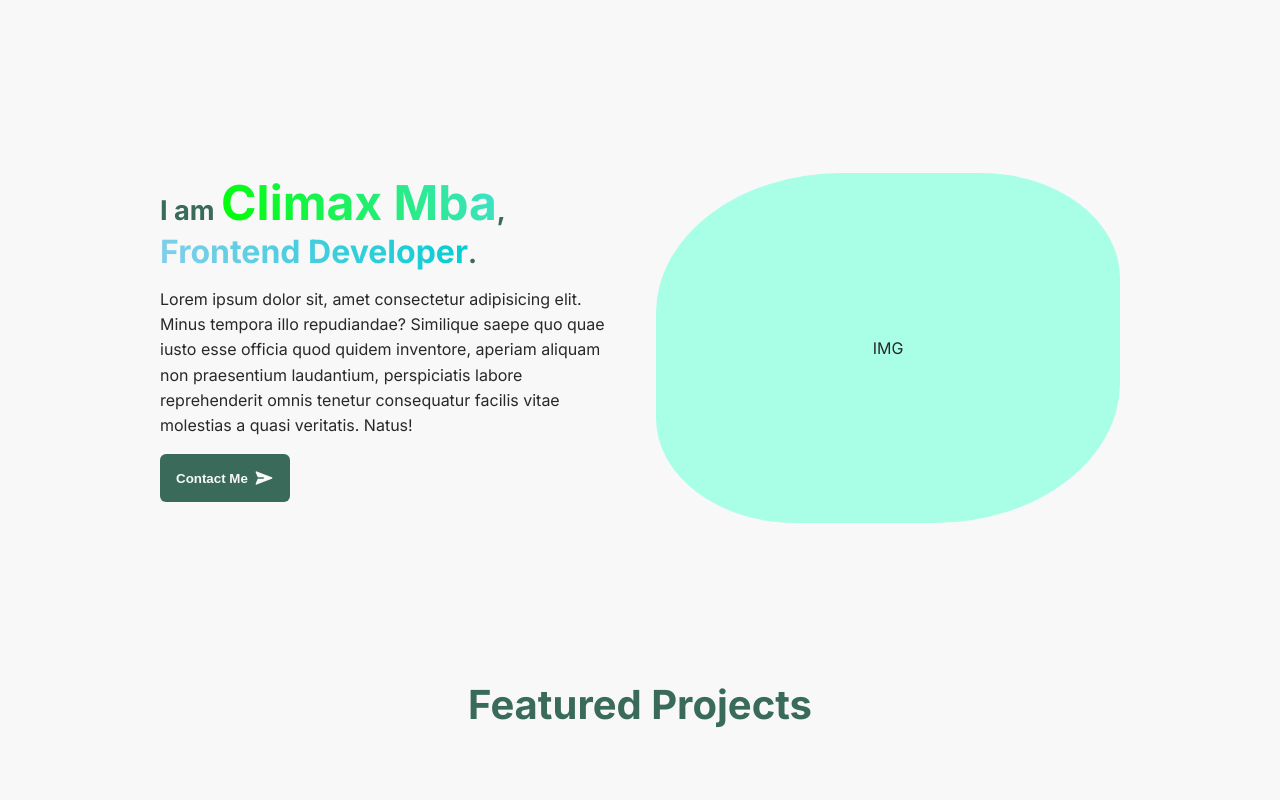
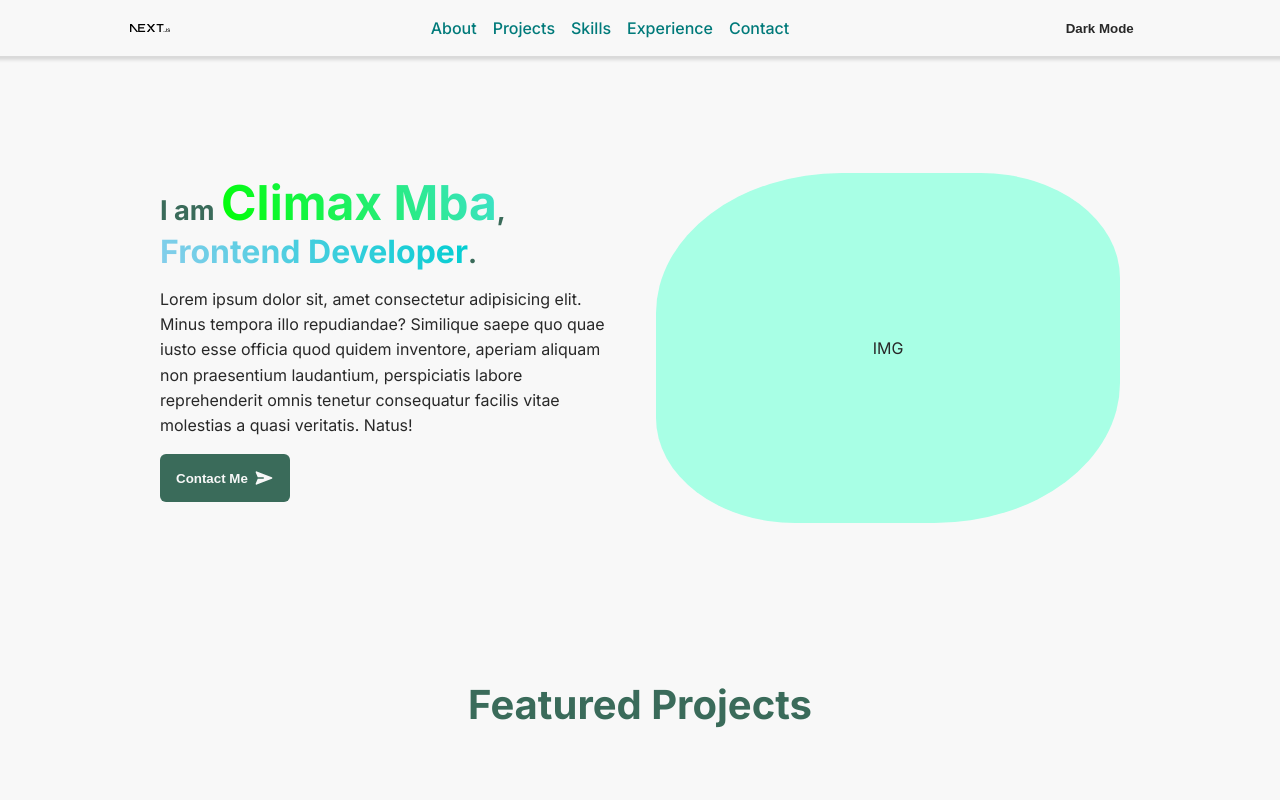
Before and after one commit to climaxmba/portfolio, a Next.js app: page / in a window 1280 px wide. Shown: the top 800 px of the page. Built offline with nearby package versions, Linux system fonts and the light colour scheme.

Commit message:
Add navbar component

```diff
--- /dev/null
+++ b/src/app/components/navbar/Navbar.tsx
@@ -0,0 +1,22 @@
+"use client";
+import Image from "next/image";
+import styles from "./navbar.module.scss";
+import Link from "next/link";
+
+export default function Navbar() {
+  return (
+    <nav className={styles.container}>
+      <Image alt="Logo" src="/next.svg" width={40} height={40} />
+
+      <ul className={styles.links}>
+        <li><Link href="/#about">About</Link></li>
+        <li><Link href="/#projects">Projects</Link></li>
+        <li><Link href="/#skills">Skills</Link></li>
+        <li><Link href="/#experience">Experience</Link></li>
+        <li><Link href="/#contact">Contact</Link></li>
+      </ul>
+
+      <button className="icon-wrapper">Dark Mode</button>
+    </nav>
+  );
+}
--- /dev/null
+++ b/src/app/components/navbar/navbar.module.scss
@@ -0,0 +1,27 @@
+.container {
+  display: flex;
+  gap: 1rem;
+  align-items: center;
+  justify-content: space-around;
+  background-color: aliceblue;
+  padding: 0.5rem;
+  width: 100%;
+  color: var(--fgcolor);
+  background-color: var(--bgcolor);
+  box-shadow: 0 1px 3px 3px #80808040;
+  position: fixed;
+  top: 0;
+  z-index: 10;
+
+  .links {
+    list-style: none;
+    display: flex;
+    gap: 1rem;
+    align-items: center;
+
+    a {
+      font-weight: 500;
+      text-decoration: none;
+    }
+  }
+}
--- a/src/app/globals.scss
+++ b/src/app/globals.scss
@@ -95,3 +95,14 @@ button.icon-btn {
     width: 20px;
   }
 }
+
+button.icon-wrapper {
+  background-color: transparent;
+  border: none;
+  border-radius: 50%;
+  color: inherit;
+
+  &:active {
+    background-color: #80808010;
+  }
+}
--- a/src/app/layout.tsx
+++ b/src/app/layout.tsx
@@ -1,7 +1,8 @@
 import type { Metadata } from "next";
 import { Inter } from "next/font/google";
+import Footer from "./components/footer/Footer";
+import Navbar from "./components/navbar/Navbar";
 import "./globals.scss";
-import Footer from "./components/footer/Footer";
 
 const inter = Inter({ subsets: ["latin"] });
 
@@ -18,6 +19,7 @@ export default function RootLayout({
   return (
     <html lang="en">
       <body className={inter.className}>
+        <Navbar />
         {children}
         <Footer />
       </body>
```
